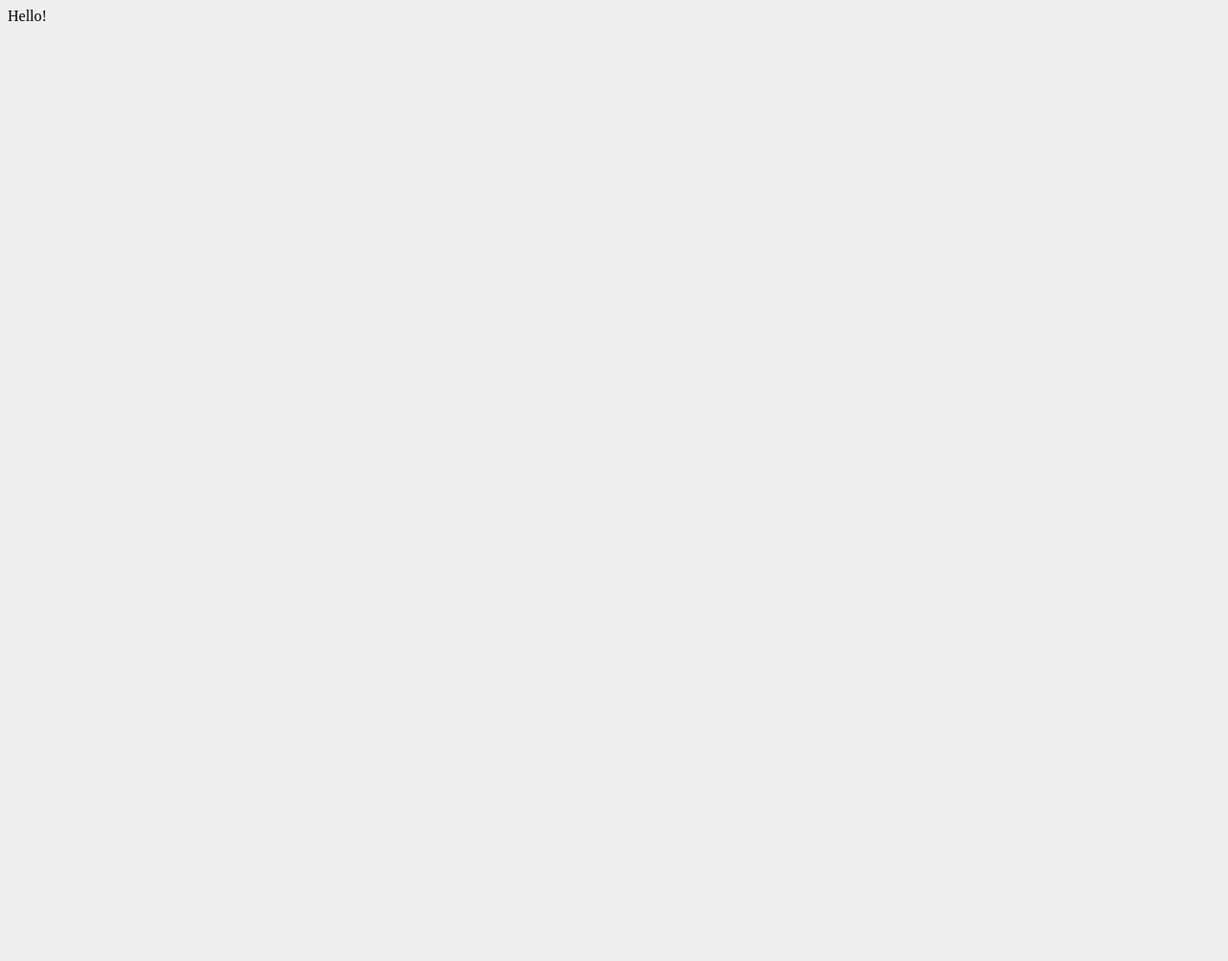
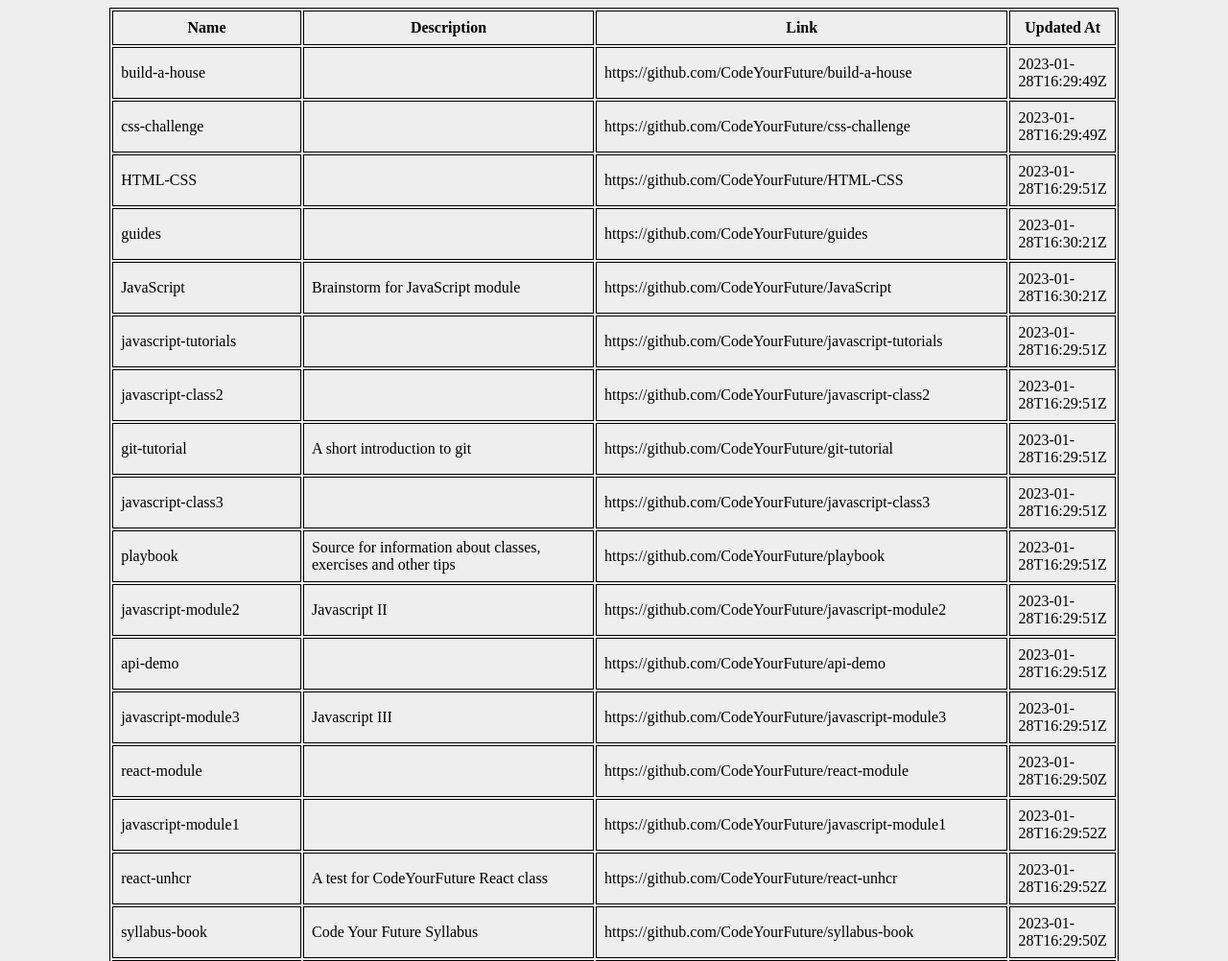
Before and after one commit to UAFramework/project-cyf-repos, a plain HTML site: page src/index.html in a window 1280 px wide. Shown: the top 1002 px of the page at 96% size. Before the commit the page ends 800 px from the top, so only its background shows below. Drawn offline with Linux system fonts and the light colour scheme.

Commit message:
complete level 1

```diff
--- a/src/css/styles.css
+++ b/src/css/styles.css
@@ -1,3 +1,27 @@
 body {
   background-color: #eee;
 }
+
+#root {
+  display: flex;
+  flex-direction: column;
+  align-self: center;
+  width: 100%;
+  height: 100%;
+  justify-content: flex-start;
+  align-items: center;
+}
+
+table {
+  max-width: 50%;
+  max-height: 80%;
+  min-width: 20em;
+}
+
+table, th, td {
+ border: 1px solid;
+}
+
+td, th {
+  padding: 0.5em;
+}
--- a/src/main.js
+++ b/src/main.js
@@ -13,7 +13,8 @@
 
 function buildPage() {
     const root = document.querySelector("div#root");
-    root.innerText = "Hello!";
+    const table = createTable(repos);
+    root.appendChild(table);
 }
 
 function search(searchTerm) {
@@ -34,4 +35,47 @@
     // for Pagination Component
 }
 
+function createTable(data) {
+    const table = document.createElement("table");
+    const thead = document.createElement("thead");
+    const tbody = document.createElement("tbody");
+
+    table.append(thead, tbody);
+
+    const headers = ["Name", "Description", "Link", "Updated At"]
+    .map(header => {
+        const th = document.createElement("th");
+        th.innerText = header;
+        return th;
+    });
+
+    thead.append(...headers);
+
+    const trows = data
+        .map( ({name, updated_at, description, html_url}) => {
+            const tr = document.createElement("tr");
+
+            const tdName = document.createElement("td")
+            tdName.innerText = name;
+
+            const tdDescription = document.createElement("td")
+            tdDescription.innerText = description;
+
+            const tdUrl = document.createElement("td")
+            tdUrl.innerText = html_url;
+
+            const tdUpdatedAt = document.createElement("td")
+            tdUpdatedAt.innerText = updated_at;
+
+            tr.append(tdName, tdDescription, tdUrl, tdUpdatedAt);
+
+            return tr;
+
+        });
+
+    tbody.append(...trows);
+    return table;
+}
+
+
 export {buildPage};
```
